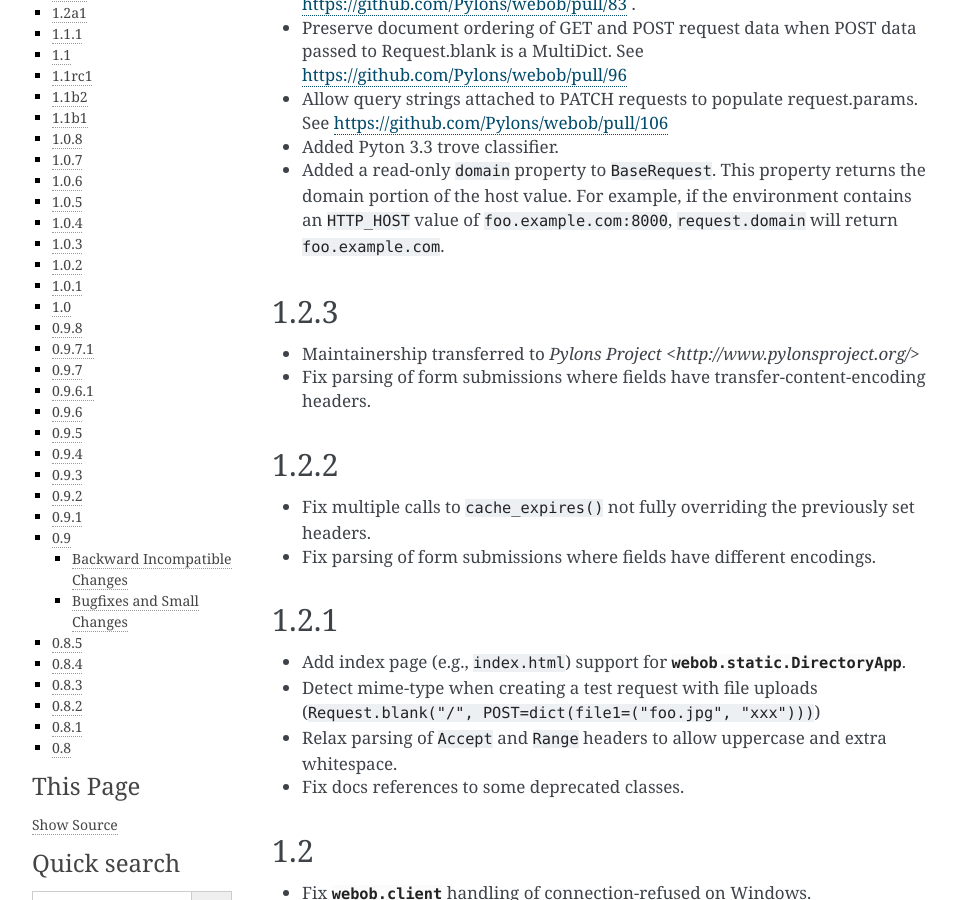
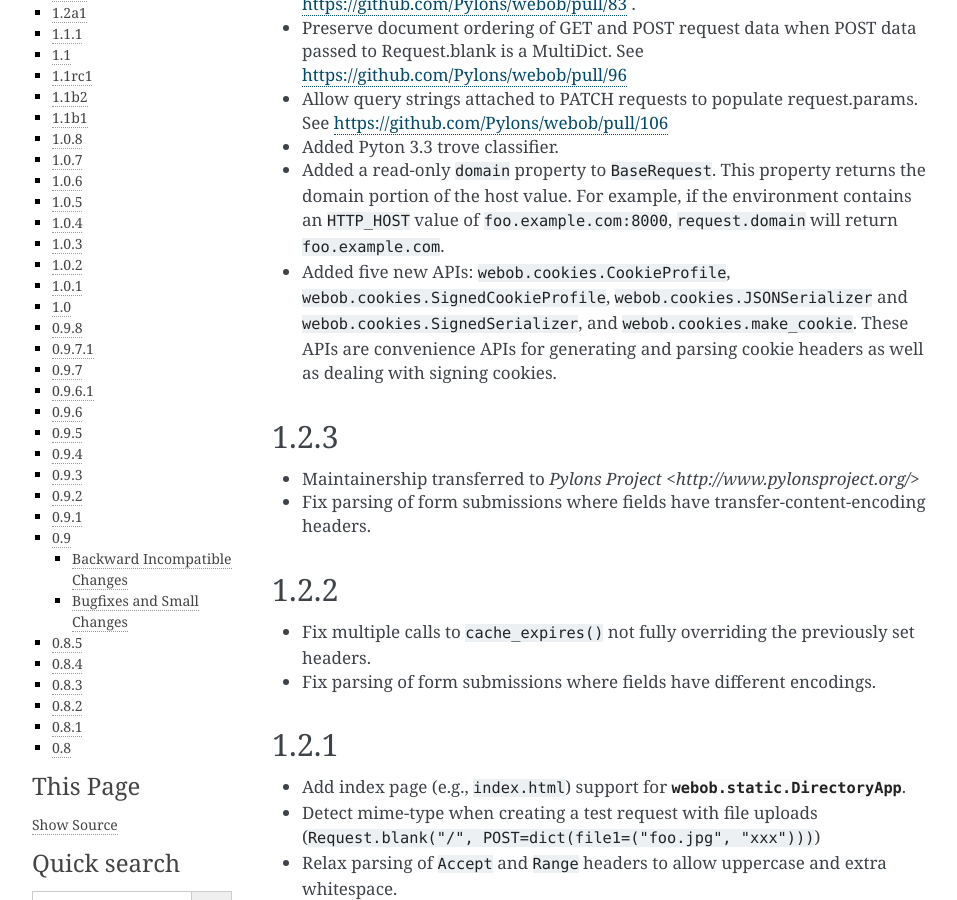
Before and after one commit to Pylons/webob, a Sphinx documentation site: the page built from docs/news.txt, in a window 1280 px wide and 900 px high, scrolled down 323 px. Shown: the whole window, without its empty margins (148-1105 px from the left). Built offline with Sphinx 7.4.7, drawn with Linux system fonts in a browser that asks for light colours.

Commit message:
- Make tests pass on Python 3.
- Treat serializer as a single entity instead of having separate serialize
  and deserialize functions.

- Don't have a "_default_serializer" class attr as the only reason to do
  this would be if it were overrideable and it's not because it's
  underscored.

- 79 columns.

- Add changelog entry and update docs.

```diff
--- a/docs/news.txt
+++ b/docs/news.txt
@@ -26,6 +26,12 @@ Next release
   returns the domain portion of the host value.  For example, if the
   environment contains an ``HTTP_HOST`` value of ``foo.example.com:8000``,
   ``request.domain`` will return ``foo.example.com``.
+
+- Added five new APIs: ``webob.cookies.CookieProfile``,
+  ``webob.cookies.SignedCookieProfile``, ``webob.cookies.JSONSerializer`` and
+  ``webob.cookies.SignedSerializer``, and ``webob.cookies.make_cookie``.  These
+  APIs are convenience APIs for generating and parsing cookie headers as well
+  as dealing with signing cookies.
 
 1.2.3
 ------------
```
Also changed, not shown: docs/modules/webob.txt (+11 -0 lines), 2 other files.
